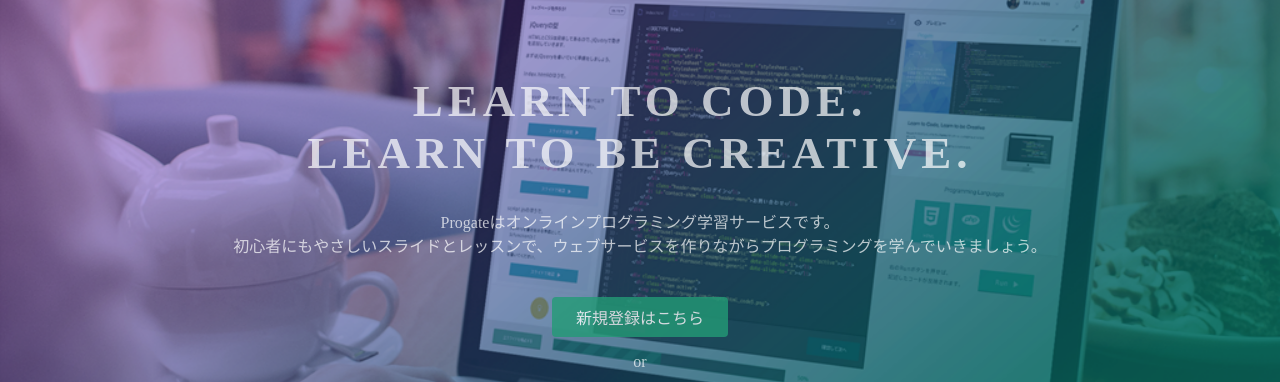
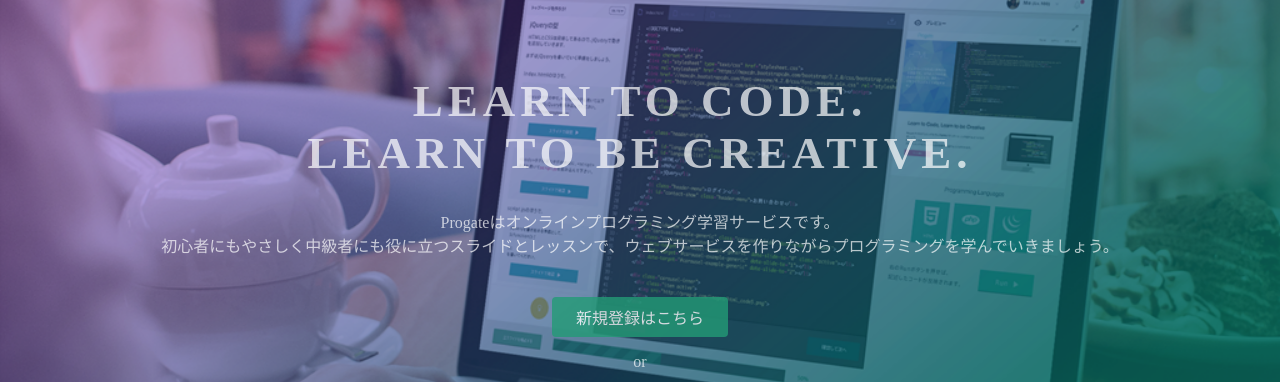
Before and after one commit to halak0/halak0.github.io, a plain HTML site: page index.html in a window 1280 px wide. Shown: the part 135-517 px from the top of the page. Drawn offline with Linux system fonts and the light colour scheme.

Commit message:
Update index.html

```diff
--- a/index.html
+++ b/index.html
@@ -24,7 +24,7 @@
   <div class="top-wrapper">
     <div class="container">
       <h1>LEARN TO CODE.<br>LEARN TO BE CREATIVE.</h1>
-      <p>Progateはオンラインプログラミング学習サービスです。<br>初心者にもやさしいスライドとレッスンで、ウェブサービスを作りながらプログラミングを学んでいきましょう。</p>
+      <p>Progateはオンラインプログラミング学習サービスです。<br>初心者にもやさしく中級者にも役に立つスライドとレッスンで、ウェブサービスを作りながらプログラミングを学んでいきましょう。</p>
       <div class="btn-wrapper">
         <a href="#" class="btn signup">新規登録はこちら</a>
         <p>or</p>
```
